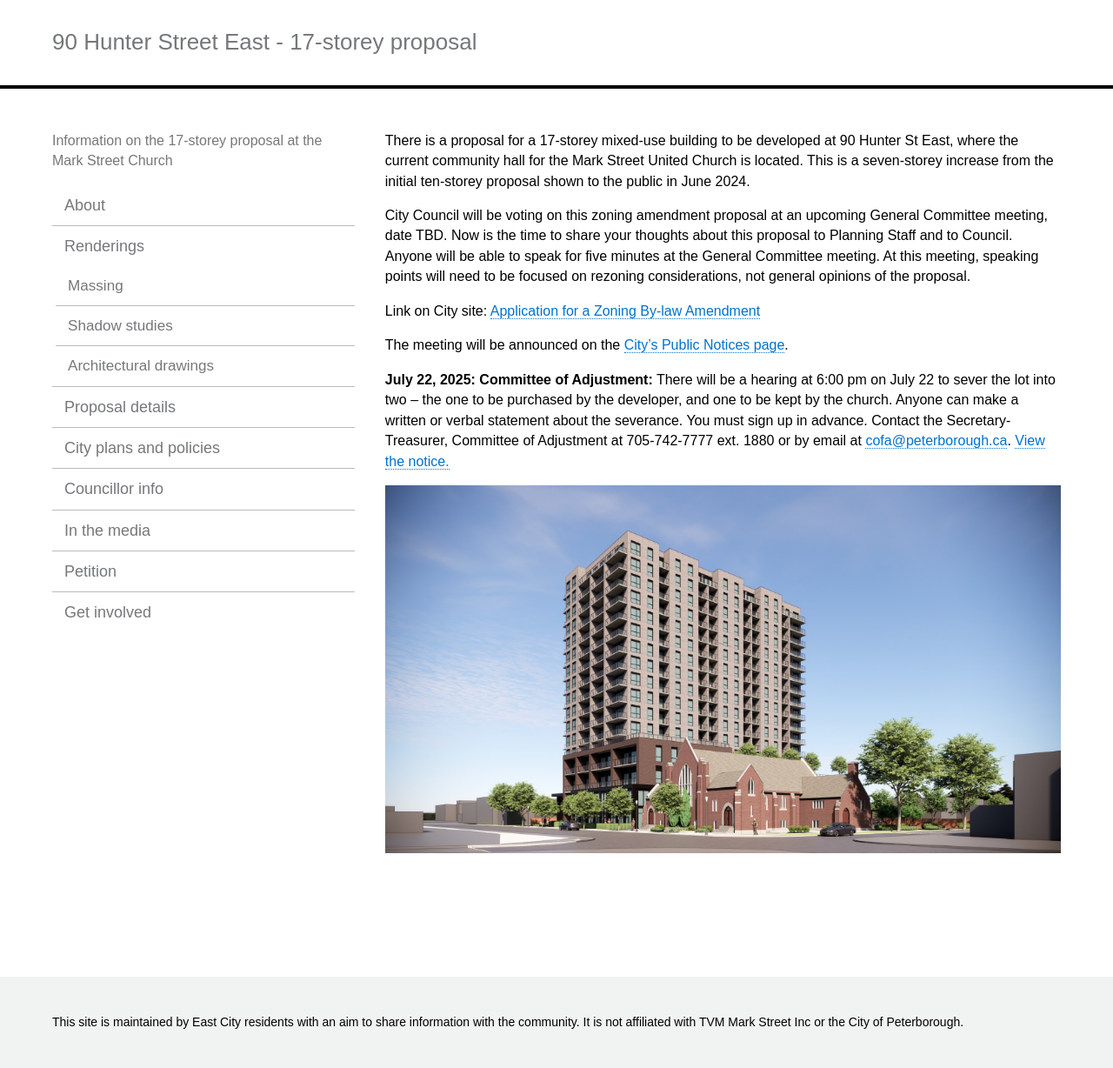
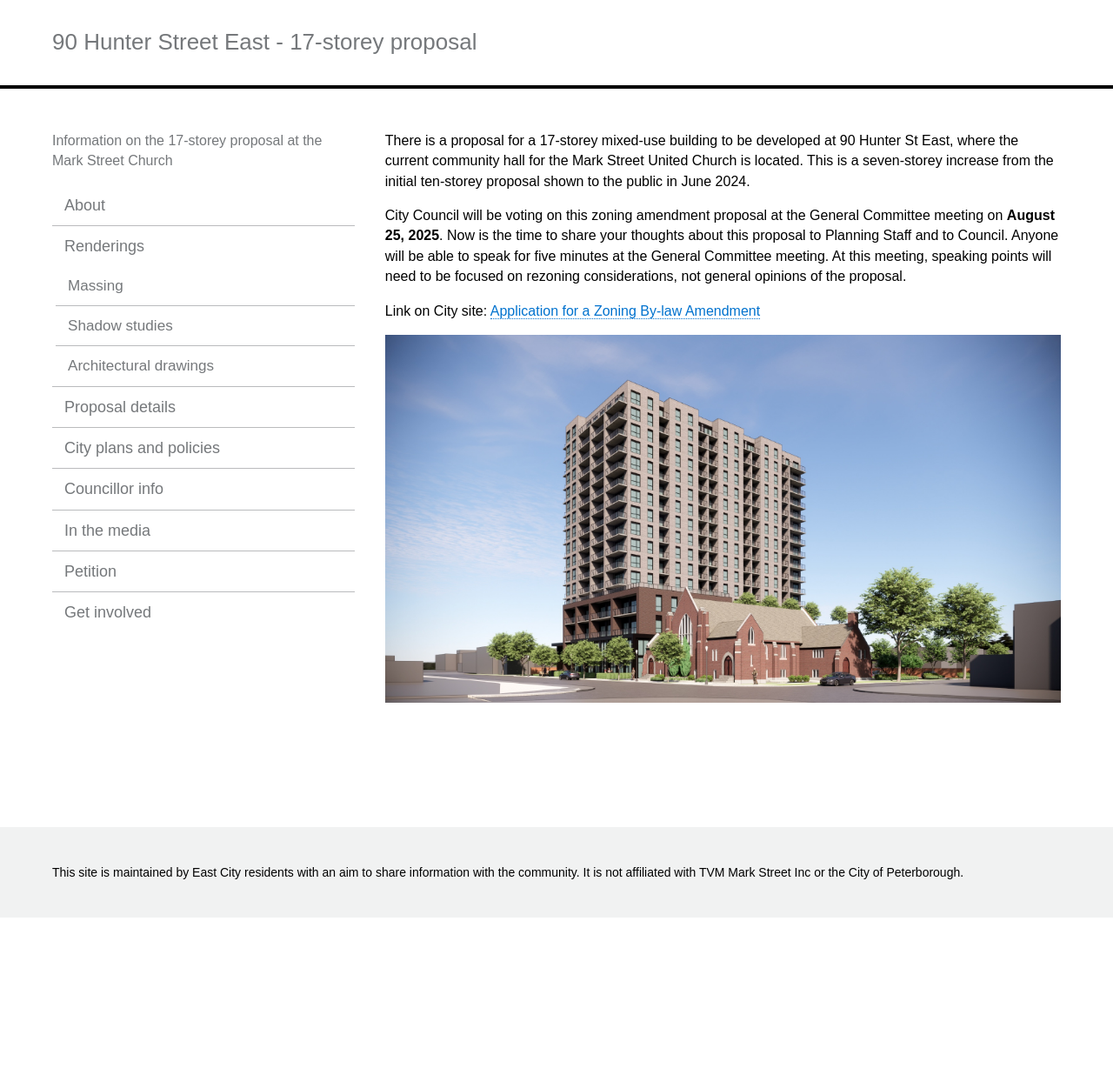
Before and after one commit to 90hunter/90HunterStE, a Jekyll site: the page built from index.html, in a window 1280 px wide. Shown: the whole page at 87% size. Built offline with Jekyll 4.4.1, drawn with Linux system fonts in a browser that asks for light colours; after the commit the page ends 1055 px from its top, so only the background shows below that.

Commit message:
update meeting date

```diff
--- a/_includes/index.md
+++ b/_includes/index.md
@@ -1,11 +1,7 @@
 There is a proposal for a 17-storey mixed-use building to be developed at 90 Hunter St East, where the current community hall for the Mark Street United Church is located. This is a seven-storey increase from the initial ten-storey proposal shown to the public in June 2024.
 
-City Council will be voting on this zoning amendment proposal at an upcoming General Committee meeting, date TBD. Now is the time to share your thoughts about this proposal to Planning Staff and to Council. Anyone will be able to speak for five minutes at the General Committee meeting. At this meeting, speaking points will need to be focused on rezoning considerations, not general opinions of the proposal.
+City Council will be voting on this zoning amendment proposal at the General Committee meeting on **August 25, 2025**. Now is the time to share your thoughts about this proposal to Planning Staff and to Council. Anyone will be able to speak for five minutes at the General Committee meeting. At this meeting, speaking points will need to be focused on rezoning considerations, not general opinions of the proposal.
 
 Link on City site: [Application for a Zoning By-law Amendment](https://www.peterborough.ca/business-building-development/planning-building-and-development/planning-and-development-services/current-development-applications/#90HunterStreetEast)
 
-The meeting will be announced on the [City's Public Notices page](https://www.peterborough.ca/news/categories/public-notices/).
-
-**July 22, 2025: Committee of Adjustment:** There will be a hearing at 6:00 pm on July 22 to sever the lot into two -- the one to be purchased by the developer, and one to be kept by the church. Anyone can make a written or verbal statement about the severance. You must sign up in advance. Contact the Secretary-Treasurer, Committee of Adjustment at 705-742-7777 ext. 1880 or by email at [cofa@peterborough.ca](mailto:cofa@peterborough.ca). [View the notice.](https://www.peterborough.ca/news/posts/notice-of-hearing-committee-of-adjustment-july-22-2025/)
-
 <img src="/assets/img/rendering.png" style="max-width:100%;height:auto;" alt="rendering of the 17-storey building">
```
Also changed, not shown: 2 other files.
